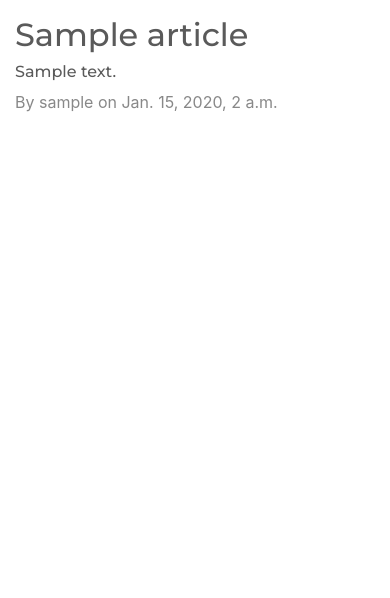
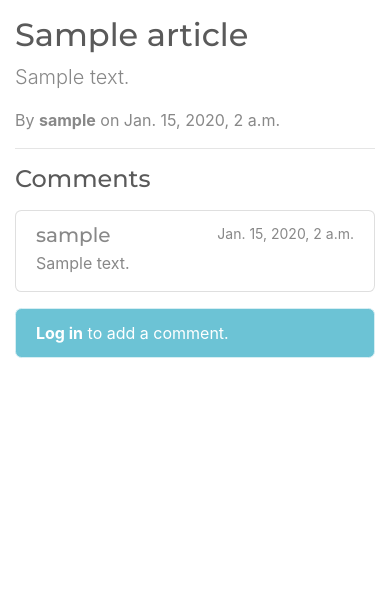
Before and after one commit to Alfredomg7/DataInsightsBlog, a Django app: page /article/1/ in a window 390 px wide. Shown: the part 56-654 px from the top of the page. Run offline with Django 5.2, Linux system fonts and the light colour scheme; tables that the repository leaves empty hold one stand-in row (values such as "Sample post"); some libraries are stand-ins or nearby versions.

Commit message:
Implement add comment funcionality in 'article_detail.html' template and displaying of all the article comments, enhance 'article_form.html' template with responsive containers for form inputs, register comments model in 'admin.py' module, and add respective comments funcionality tests in 'tests.py' module.

```diff
--- a/blog/admin.py
+++ b/blog/admin.py
@@ -1,4 +1,5 @@
 from django.contrib import admin
-from .models import Article
+from .models import Article, Comment
 
 admin.site.register(Article)
+admin.site.register(Comment)
--- a/blog/templates/blog/article_detail.html
+++ b/blog/templates/blog/article_detail.html
@@ -1,11 +1,58 @@
 {% extends 'blog/base.html' %}
 
 {% block content %}
-    <h2>{{ article.title }}</h2>
-    <p class="h6">{{ article.content }}</p>
-    <p>By {{ article.author.username }} on {{ article.created_at }}</p>
+    <!-- Article section -->
+    <h2 class="display-5">{{ article.title }}</h2>
+    <div class="mb-2">
+        <p class="lead">{{ article.content }}</p>
+    </div>
+    <p class="text-muted">By <strong>{{ article.author.username }}</strong> on <time datetime="{{ article.created_at }}">{{ article.created_at }}</time></p>
+
+    <!-- Edit and delete article buttons -->
     {% if user.is_authenticated and user == article.author %}
-        <a href="{% url 'article_edit' article.pk %}" class="btn btn-warning">Edit</a>
-        <a href="{% url 'article_delete' article.pk %}" class="btn btn-danger">Delete</a>
+        <div class="btn-group mb-3" role="group">
+            <a href="{% url 'article_edit' article.pk %}" class="btn btn-info">Edit</a>
+            <a href="{% url 'article_delete' article.pk %}" class="btn btn-danger">Delete</a>
+        </div>
+    {% endif %}
+    <hr>
+
+    <!-- Comments section -->
+    <div class="mb-2">
+        <h4>Comments</h4>
+        {% if comments %}
+            <div class="list-group my-3">
+                {% for comment in comments %}
+                    <div class="list-group-item">
+                        <div class="d-flex w-100 justify-content-between">
+                            <h5 class="mb-1">{{ comment.author.username }}</h5>
+                            <small>{{ comment.created_at }}</small>
+                        </div>
+                        <p class="mb-1">{{ comment.content }}</p>
+                    </div>
+                {% endfor %}
+            </div>
+        {% else %}
+            <p class="text-muted">No comments yet.</p>
+        {% endif %}
+    </div>
+
+    <!-- Add comment form -->
+    {% if user.is_authenticated %}
+        <div class="mb-3">
+            <h4>Add a comment:</h5>
+            <form method="post" class="needs-validation">
+                {% csrf_token %}
+                <div class="form-group">
+                    <label for="id_content">Comment:</label>
+                    <textarea id="id_content" name="content" class="form-control" rows="4" placeholder="Write your comment here..."></textarea>
+                </div>
+                <button type="submit" class="btn btn-primary">Submit</button>
+            </form>
+        </div>
+    {% else %}
+        <div class="alert alert-info mb-3" role="alert">
+            <strong><a href="{% url 'login' %}">Log in</a></strong> to add a comment.
+        </div>
     {% endif %}
 {% endblock %}
```
Also changed, not shown: blog/templates/blog/article_form.html (+10 -5 lines), blog/tests.py (+33 -1 lines).
